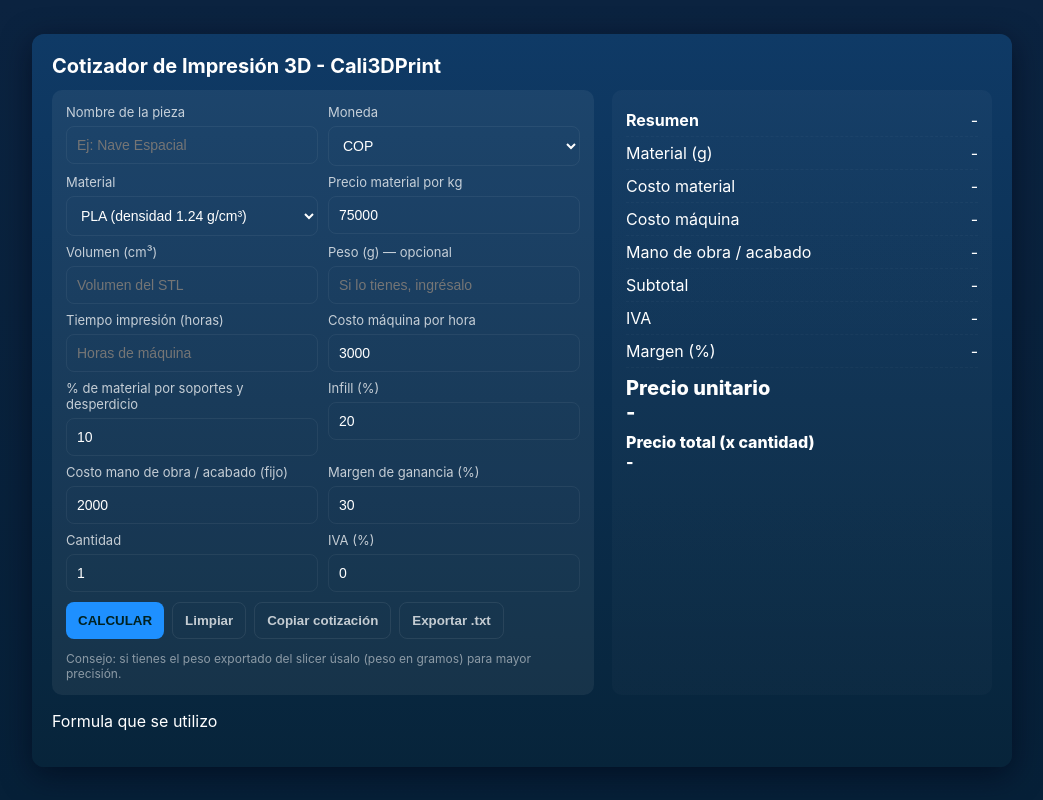
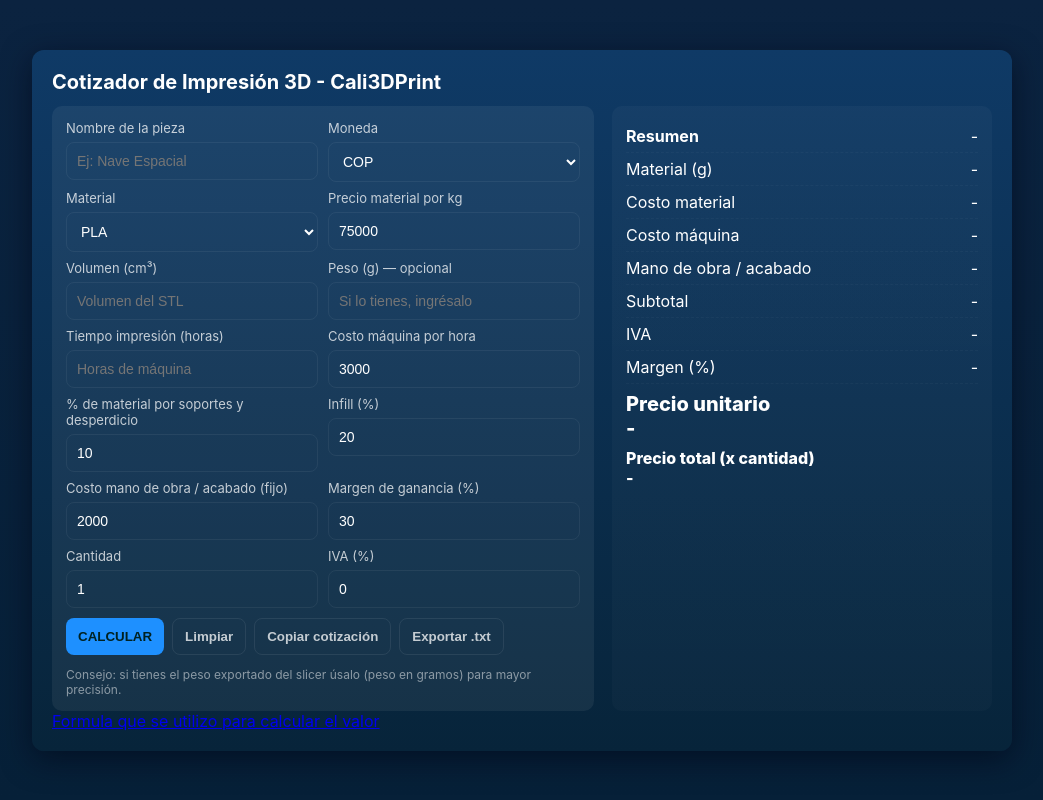
Before and after one commit to samirvivast/cotizador3d, a plain HTML site: page index.html in a window 1280 px wide. Shown: the whole page, without its empty margins (118-1161 px from the left). Drawn offline with Linux system fonts and the light colour scheme.

Commit message:
Update index.html

```diff
--- a/index.html
+++ b/index.html
@@ -32,10 +32,10 @@
           <div>
             <label>Material</label>
             <select id="material">
-              <option value="PLA" data-density="1.24" data-pricekg="75000">PLA (densidad 1.24 g/cm³)</option>
-              <option value="ABS" data-density="1.04" data-pricekg="80000">ABS (densidad 1.04 g/cm³)</option>
-              <option value="PETG" data-density="1.27" data-pricekg="75000">PETG (densidad 1.27 g/cm³)</option>
-              <option value="Resina" data-density="1.1" data-pricekg="150000">Resina (densidad 1.10 g/cm³)</option>
+              <option value="PLA" data-density="1.75" data-pricekg="75000">PLA</option>
+              <option value="ABS" data-density="1.75" data-pricekg="80000">ABS</option>
+              <option value="PETG" data-density="1.75" data-pricekg="75000">PETG</option>
+              <option value="Resina" data-density="1.1" data-pricekg="150000">Resina</option>
             </select>
           </div>
           <div>
@@ -122,7 +122,7 @@
         <div class="total" style="font-size:16px"><div>Precio total (x cantidad)</div><div id="res-total">-</div></div>
       </div>
     </div>
-    <p>Formula que se utilizo</p>
+    <a href="formula.html">Formula que se utilizo para calcular el valor</a>
   </div>
 
 
```
